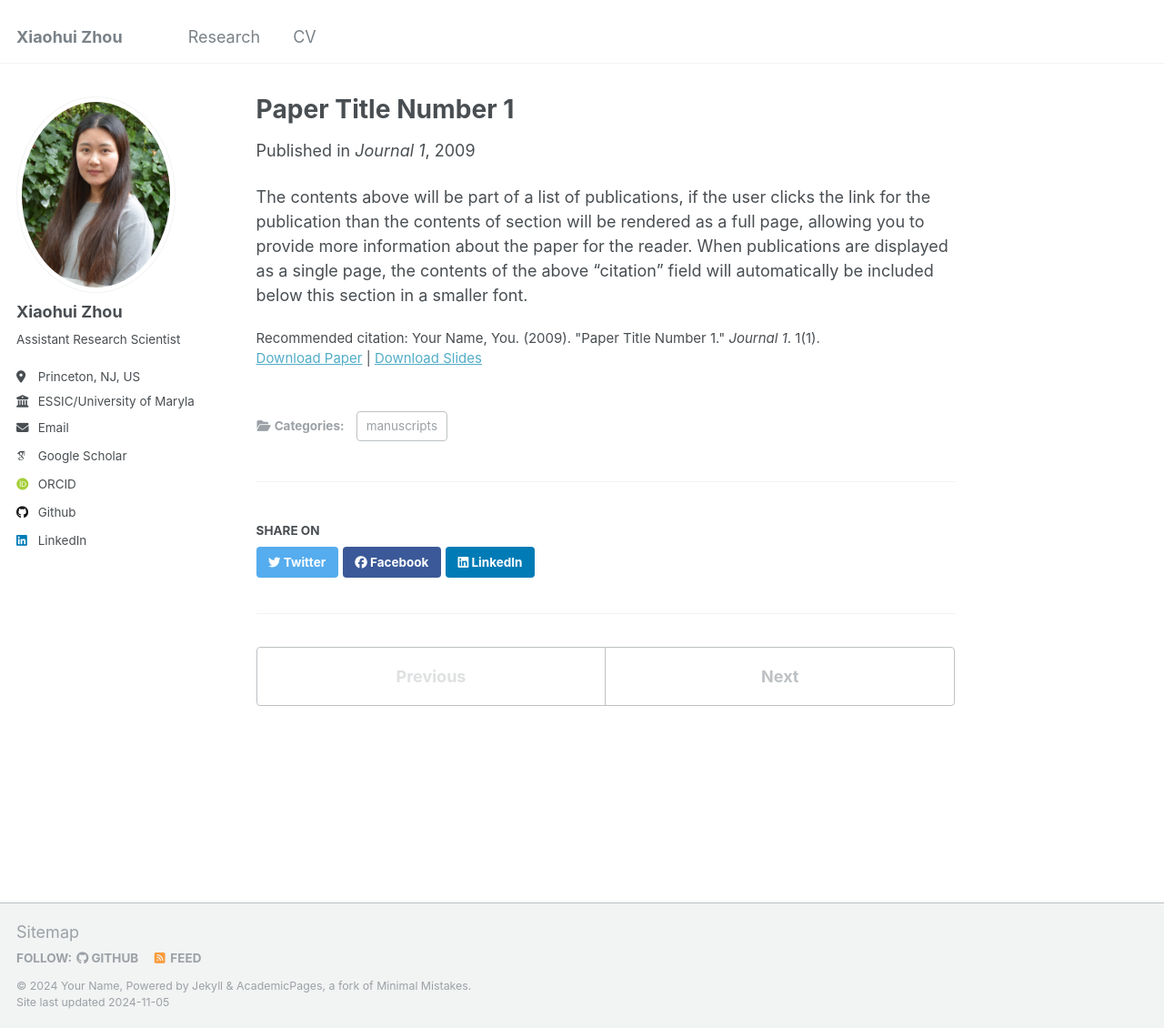
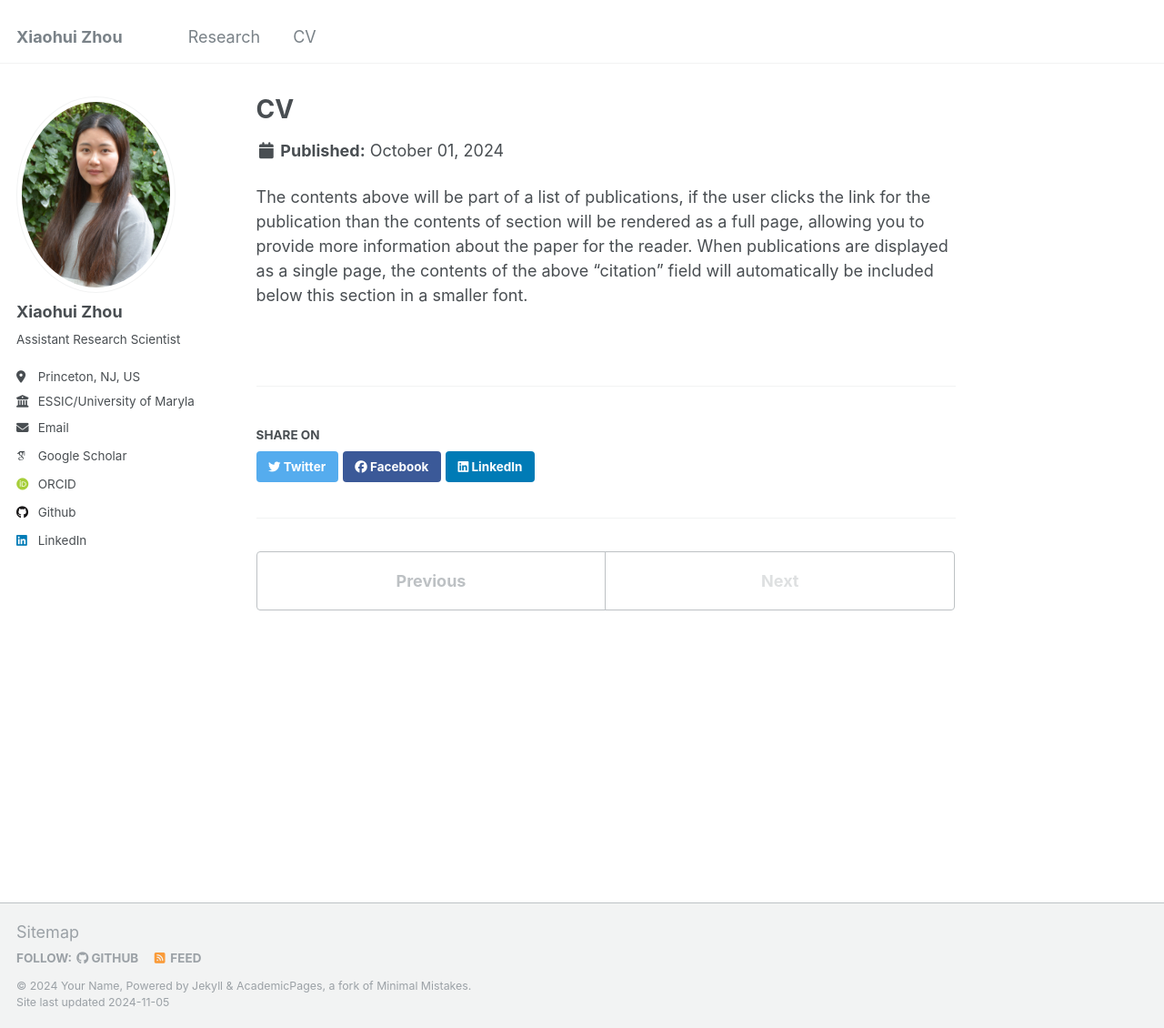
Before and after one commit to xiaohuizhou123/xiaohuizhou123.github.io, a Jekyll site: the page built from _publications/2009-10-01-paper-title-number-1.md, in a window 1280 px wide and 1130 px high. Shown: the whole window at 91% size. Built offline with Jekyll 4.4.1, drawn with Linux system fonts in a browser that asks for light colours; some web fonts are replaced.

Commit message:
Update 2009-10-01-paper-title-number-1.md

```diff
--- a/_publications/2009-10-01-paper-title-number-1.md
+++ b/_publications/2009-10-01-paper-title-number-1.md
@@ -1,15 +1,8 @@
 ---
-title: "Paper Title Number 1"
-collection: publications
-category: manuscripts
-permalink: /publication/2009-10-01-paper-title-number-1
-excerpt: 'This paper is about the number 1. The number 2 is left for future work.'
-date: 2009-10-01
-venue: 'Journal 1'
-slidesurl: 'http://academicpages.github.io/files/slides1.pdf'
-paperurl: 'http://academicpages.github.io/files/paper1.pdf'
-pdf: ''
-citation: 'Your Name, You. (2009). &quot;Paper Title Number 1.&quot; <i>Journal 1</i>. 1(1).'
+title: "CV"
+date: 2024-10-01
+paperurl: 'http://xiaohuizhou123.github.io/files/XiaohuiZhouCV.pdf'
+pdf: 'http://xiaohuizhou123.github.io/files/XiaohuiZhouCV.pdf'
 ---
 
 The contents above will be part of a list of publications, if the user clicks the link for the publication than the contents of section will be rendered as a full page, allowing you to provide more information about the paper for the reader. When publications are displayed as a single page, the contents of the above "citation" field will automatically be included below this section in a smaller font.
```
